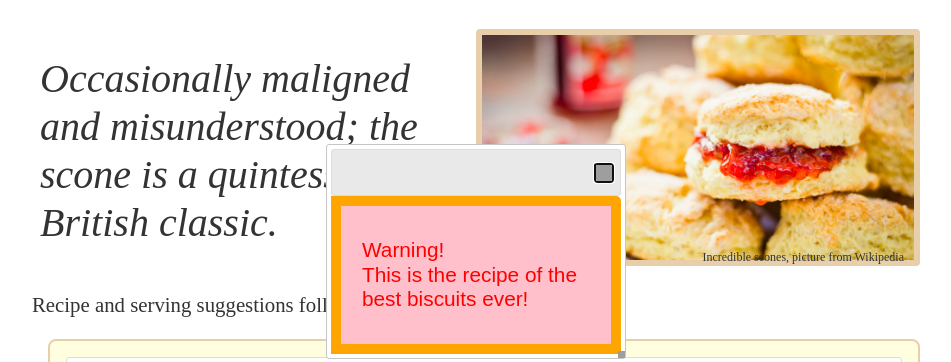
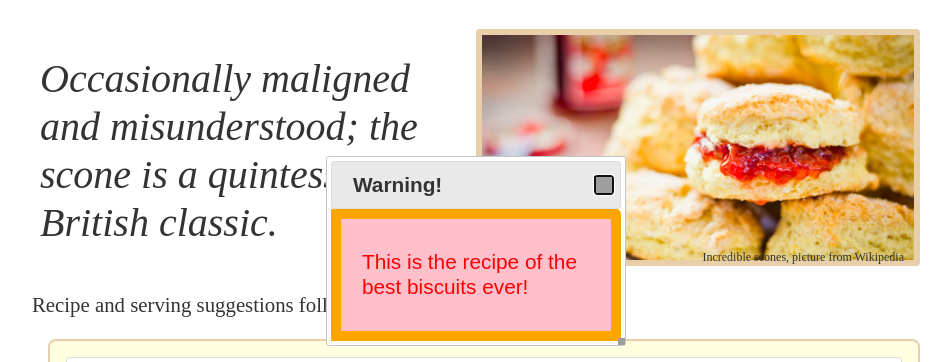
Before and after one commit to Jesus-Rodriguez-Ca/JsWeek8, a plain HTML site: page index.html in a window 1280 px wide. Shown: the part 149-511 px from the top of the page, without its empty margins (164-1115 px from the left). Drawn offline with nearby package versions, Linux system fonts and the light colour scheme; files that its build step writes are made by us from their sources; grey boxes are pictures that could not be loaded.

Commit message:
Add files via upload

```diff
--- a/index.html
+++ b/index.html
@@ -7,7 +7,7 @@
 	<meta name="description" content="A basic responsive web page – amended markup to HTML5">
 	<meta name="viewport" content="width=device-width">
     <link rel="stylesheet" href="css/style.css">
-    <link rel="stylesheet" href="//code.jquery.com/ui/1.12.1/themes/base/jquery-ui.css">
+    <link rel="stylesheet" href="//code.jquery.com/ui/1.12.1/themes/redmond/jquery-ui.css">
     <link rel="stylesheet" href="/resources/demos/style.css">
     <script src="https://code.jquery.com/jquery-1.12.4.js"></script>
     <script src="https://code.jquery.com/ui/1.12.1/jquery-ui.js"></script>
@@ -118,9 +118,8 @@
     <p>Date: <input type="text" id="datepicker"></p>
 </div>
 
-<div id="dialog"  style="background-blend-mode: luminosity;">
-    <p> Warning! <br>
-        This is the recipe of the best biscuits ever!</p>
+<div id="dialog"  style="background-blend-mode:screen" title="Warning!">
+    <p> This is the recipe of the best biscuits ever!</p>
   </div>
 
     <script src="js/script.js"> </script>
```
